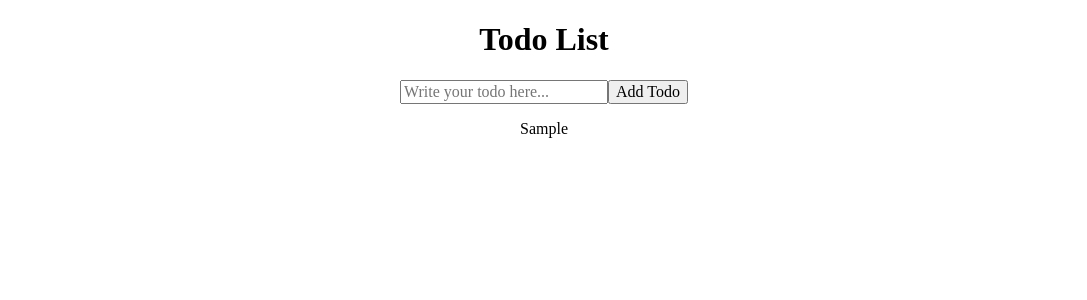
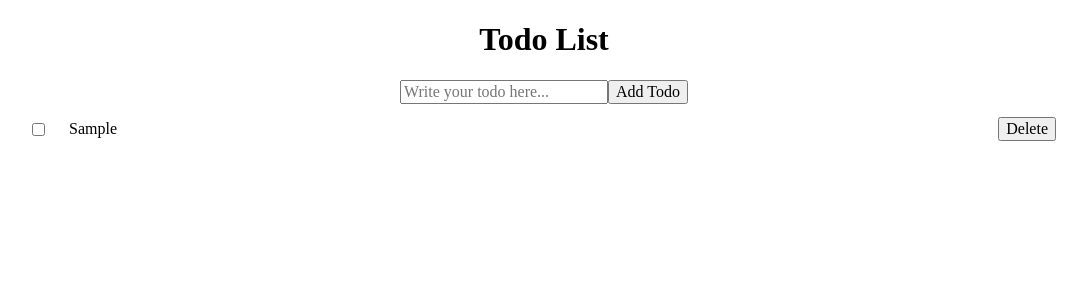
Before and after one commit to the-special-character/invesco_react, a React app: page / in a window 1280 px wide. Both pictures are taken after typing "Sample" into the empty fields and a click on the button "Add Todo". Shown: the top 300 px of the page, without its empty margins (96-1183 px from the left). Built offline with nearby package versions, Linux system fonts and the light colour scheme.

Commit message:
basic todo completed

```diff
--- a/package.json
+++ b/package.json
@@ -50,7 +50,8 @@
     "react": "^18.2.0",
     "react-addons-shallow-compare": "^15.6.3",
     "react-dom": "^18.2.0",
-    "style-loader": "^3.3.1"
+    "style-loader": "^3.3.1",
+    "uuid": "^8.3.2"
   },
   "lint-staged": {
     "*.js": "eslint --cache --fix",
--- a/src/Todo/index.jsx
+++ b/src/Todo/index.jsx
@@ -1,4 +1,5 @@
 import React, { Component } from 'react';
+import { v4 as uuidv4 } from 'uuid';
 import './style.css';
 
 export default class Todo extends Component {
@@ -19,19 +20,56 @@ export default class Todo extends Component {
   addTodo = event => {
     event.preventDefault();
 
-    // document.addEventListener("copy", () => {
-
-    // })
-
     this.setState(
       ({ todoList }) => ({
-        todoList: [...todoList, this.todoTextRef.value],
+        todoList: [
+          ...todoList,
+          {
+            id: uuidv4(),
+            text: this.todoTextRef.value,
+            isDone: false,
+          },
+        ],
       }),
       () => {
         // console.log(this.state.todoList.length);
         this.todoTextRef.value = '';
       },
     );
+  };
+
+  toggleCompleteTodo = item => {
+    this.setState(({ todoList }) => {
+      const index = todoList.findIndex(
+        x => x.id === item.id,
+      );
+
+      return {
+        todoList: [
+          ...todoList.slice(0, index),
+          {
+            ...todoList[index],
+            isDone: !todoList[index].isDone,
+          },
+          ...todoList.slice(index + 1),
+        ],
+      };
+    });
+  };
+
+  deleteTodo = item => {
+    this.setState(({ todoList }) => {
+      const index = todoList.findIndex(
+        x => x.id === item.id,
+      );
+
+      return {
+        todoList: [
+          ...todoList.slice(0, index),
+          ...todoList.slice(index + 1),
+        ],
+      };
+    });
   };
 
   render() {
@@ -49,14 +87,27 @@ export default class Todo extends Component {
             }}
             type="text"
             placeholder="Write your todo here..."
-            // value={todoText}
-            // onChange={this.changeTodoText}
           />
           <button type="submit">Add Todo</button>
         </form>
-        <div>
+        <div className="screenWidth">
           {todoList.map(item => (
-            <p>{item}</p>
+            <div key={item.id} className="todoItem">
+              <input
+                type="checkbox"
+                checked={item.isDone}
+                onChange={() =>
+                  this.toggleCompleteTodo(item)
+                }
+              />
+              <p>{item.text}</p>
+              <button
+                type="button"
+                onClick={() => this.deleteTodo(item)}
+              >
+                Delete
+              </button>
+            </div>
           ))}
         </div>
       </div>
--- a/src/Todo/style.css
+++ b/src/Todo/style.css
@@ -6,3 +6,18 @@
   flex-direction: column;
   align-items: center;
 }
+
+.screenWidth {
+  width: 100%;
+}
+
+.todoItem {
+  display: flex;
+  align-items: center;
+  gap: 0.5rem;
+}
+
+.todoItem > p {
+  flex: 1;
+  padding: 0 1rem;
+}
```
